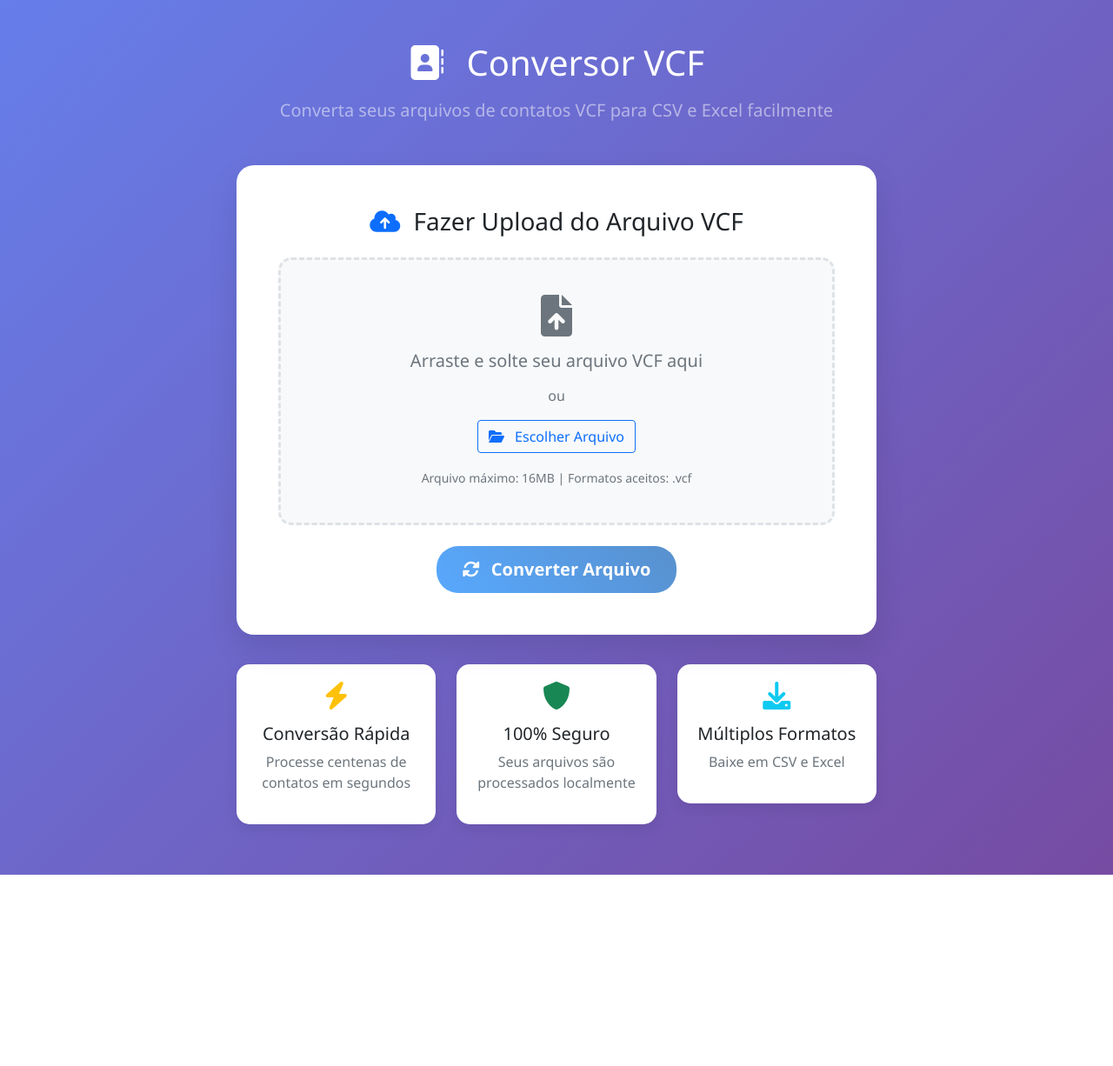
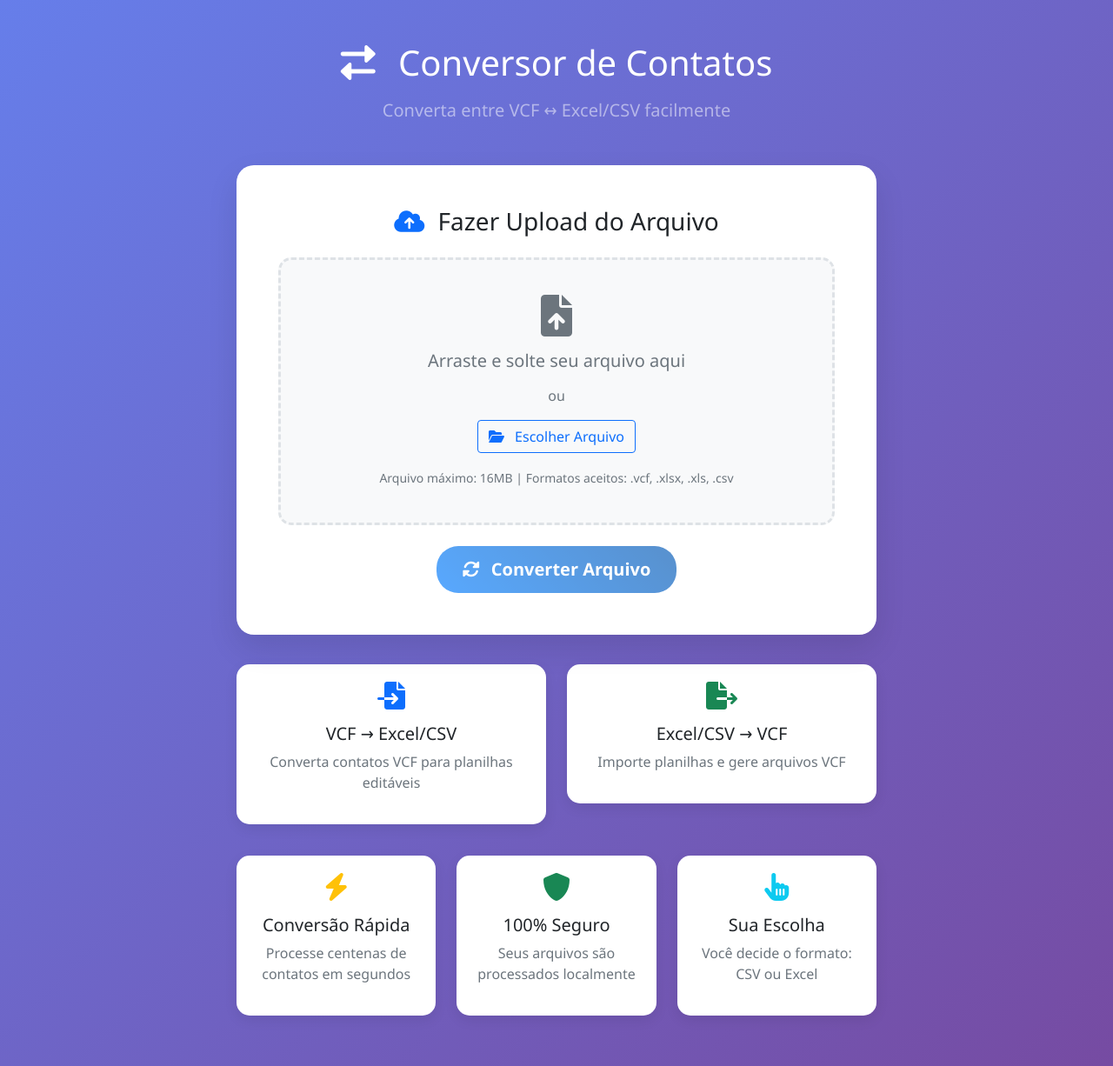
Before and after one commit to andremartins30/conversor-vcf, a Flask app: page / in a window 1280 px wide. Shown: the whole page at 87% size. Before the commit the page ends 1006 px from the top, so only its background shows below. Run offline with Flask 3, Linux system fonts and the light colour scheme; some libraries are stand-ins or nearby versions.

Commit message:
Feature: Adiciona conversão bidirecional VCF ↔ Excel/CSV
✨ Novas funcionalidades:
- Conversão VCF → CSV/Excel (separadamente, sem ZIP)
- Conversão Excel/CSV → VCF
- Detecção automática de colunas nome/telefone
- Usuário escolhe formato de download (CSV ou Excel)
- Interface atualizada para suportar múltiplos formatos
- Validação e limpeza de dados melhorada

🔧 Melhorias técnicas:
- Suporte a .vcf, .xlsx, .xls, .csv
- Geração de VCF compatível com padrão 3.0
- Templates dinâmicos baseados no tipo de conversão
- Arquivos de exemplo para testes

```diff
--- a/app.py
+++ b/app.py
@@ -5,7 +5,6 @@ import os
 import tempfile
 from datetime import datetime
 from werkzeug.utils import secure_filename
-import zipfile
 
 app = Flask(__name__)
 app.secret_key = os.environ.get('SECRET_KEY', 'vcf_converter_secret_key_2025')  # Para flash messages
@@ -13,7 +12,7 @@ app.secret_key = os.environ.get('SECRET_KEY', 'vcf_converter_secret_key_2025')
 # Configurações
 UPLOAD_FOLDER = 'uploads'
 MAX_FILE_SIZE = 16 * 1024 * 1024  # 16MB
-ALLOWED_EXTENSIONS = {'vcf'}
+ALLOWED_EXTENSIONS = {'vcf', 'xlsx', 'xls', 'csv'}
 
 app.config['UPLOAD_FOLDER'] = UPLOAD_FOLDER
 app.config['MAX_CONTENT_LENGTH'] = MAX_FILE_SIZE  # 16MB max
@@ -24,6 +23,126 @@ os.makedirs(UPLOAD_FOLDER, exist_ok=True)
 def allowed_file(filename):
     return '.' in filename and \
            filename.rsplit('.', 1)[1].lower() in ALLOWED_EXTENSIONS
+
+def detectar_tipo_arquivo(filename):
+    """Detecta o tipo do arquivo baseado na extensão"""
+    ext = filename.rsplit('.', 1)[1].lower() if '.' in filename else ''
+    if ext == 'vcf':
+        return 'vcf'
+    elif ext in ['xlsx', 'xls', 'csv']:
+        return 'planilha'
+    return 'desconhecido'
+
+def gerar_vcf_contatos(contatos):
+    """Gera conteúdo VCF a partir de lista de contatos"""
+    vcf_content = []
+
+    for contato in contatos:
+        nome = contato.get('Nome', '').strip()
+        telefone = contato.get('Telefone', '').strip()
+
+        if not nome and not telefone:
+            continue
+
+        vcf_content.append("BEGIN:VCARD")
+        vcf_content.append("VERSION:3.0")
+
+        if nome:
+            # Nome formatado
+            vcf_content.append(f"FN:{nome}")
+            # Nome estruturado (sobrenome;nome)
+            partes_nome = nome.split(' ', 1)
+            if len(partes_nome) > 1:
+                vcf_content.append(f"N:{partes_nome[-1]};{partes_nome[0]};;;")
+            else:
+                vcf_content.append(f"N:{nome};;;;")
+
+        if telefone:
+            # Remove caracteres especiais do telefone, mas mantém + no início
+            telefone_limpo = re.sub(r'[^\d\+]', '', telefone)
+            if telefone_limpo:
+                vcf_content.append(f"TEL;TYPE=CELL:{telefone_limpo}")
+
+        vcf_content.append("END:VCARD")
+        vcf_content.append("")  # Linha em branco entre contatos
+
+    return '\n'.join(vcf_content)
+
+def ler_planilha_contatos(arquivo_path):
+    """Lê contatos de arquivo Excel/CSV"""
+    contatos = []
+
+    try:
+        # Detecta extensão
+        ext = arquivo_path.rsplit('.', 1)[1].lower()
+
+        if ext == 'csv':
+            # Tenta diferentes encodings para CSV
+            for encoding in ['utf-8', 'latin-1', 'cp1252']:
+                try:
+                    df = pd.read_csv(arquivo_path, encoding=encoding)
+                    break
+                except UnicodeDecodeError:
+                    continue
+            else:
+                raise Exception("Não foi possível detectar a codificação do arquivo CSV")
+        else:
+            # Excel
+            df = pd.read_excel(arquivo_path)
+
+        print(f"Colunas encontradas: {list(df.columns)}")
+        print(f"Primeiras linhas:\n{df.head()}")
+
+        # Detecta colunas automaticamente
+        nome_col = None
+        telefone_col = None
+
+        # Procura por colunas de nome
+        for col in df.columns:
+            col_lower = str(col).lower()
+            if any(palavra in col_lower for palavra in ['nome', 'name', 'contato', 'pessoa']):
+                nome_col = col
+                break
+
+        # Procura por colunas de telefone
+        for col in df.columns:
+            col_lower = str(col).lower()
+            if any(palavra in col_lower for palavra in ['telefone', 'phone', 'fone', 'celular', 'tel', 'mobile']):
+                telefone_col = col
+                break
+
+        # Se não encontrou, usa as duas primeiras colunas
+        if not nome_col and len(df.columns) > 0:
+            nome_col = df.columns[0]
+        if not telefone_col and len(df.columns) > 1:
+            telefone_col = df.columns[1]
+
+        print(f"Usando coluna nome: {nome_col}")
+        print(f"Usando coluna telefone: {telefone_col}")
+
+        # Extrai contatos
+        for index, row in df.iterrows():
+            nome = str(row[nome_col]).strip() if nome_col and pd.notna(row[nome_col]) else ''
+            telefone = str(row[telefone_col]).strip() if telefone_col and pd.notna(row[telefone_col]) else ''
+
+            # Ignora linhas vazias ou com 'nan'
+            if nome.lower() in ['nan', ''] and telefone.lower() in ['nan', '']:
+                continue
+            if nome.lower() == 'nan':
+                nome = ''
+            if telefone.lower() == 'nan':
+                telefone = ''
+
+            contatos.append({
+                'Nome': nome,
+                'Telefone': telefone
+            })
+
+        return contatos
+
+    except Exception as e:
+        print(f"Erro ao ler planilha: {e}")
+        raise Exception(f"Erro ao processar planilha: {str(e)}")
 
 def extrair_contatos_manual(arquivo_vcf):
     """Extrai contatos usando regex"""
@@ -105,48 +224,75 @@ def upload_file():
     if file and allowed_file(file.filename):
         print("Arquivo válido, processando...")
         filename = secure_filename(file.filename)
+        tipo_arquivo = detectar_tipo_arquivo(filename)
 
-        # Cria arquivo temporário
-        with tempfile.NamedTemporaryFile(delete=False, suffix='.vcf') as temp_file:
+        # Cria arquivo temporário com extensão correta
+        file_extension = filename.rsplit('.', 1)[1].lower()
+        with tempfile.NamedTemporaryFile(delete=False, suffix=f'.{file_extension}') as temp_file:
             file.save(temp_file.name)
             temp_path = temp_file.name
 
         try:
-            # Processa o arquivo
-            print(f"Extraindo contatos de: {temp_path}")
-            contatos = extrair_contatos_manual(temp_path)
-            print(f"Contatos extraídos: {len(contatos)}")
+            print(f"Tipo de arquivo detectado: {tipo_arquivo}")
+            print(f"Processando arquivo: {temp_path}")
 
-            if not contatos:
-                flash('Nenhum contato foi encontrado no arquivo VCF')
-                return redirect(url_for('upload_file'))
+            # Processa baseado no tipo
+            if tipo_arquivo == 'vcf':
+                # VCF para CSV/Excel
+                contatos = extrair_contatos_manual(temp_path)
+                print(f"Contatos extraídos do VCF: {len(contatos)}")
 
-            # Cria DataFrame
-            df = pd.DataFrame(contatos)
+                if not contatos:
+                    flash('Nenhum contato foi encontrado no arquivo VCF')
+                    return redirect(url_for('upload_file'))
 
-            # Gera arquivos de saída em diretório temporário
-            with tempfile.TemporaryDirectory() as temp_dir:
-                csv_path = os.path.join(temp_dir, 'contatos.csv')
-                excel_path = os.path.join(temp_dir, 'contatos.xlsx')
-                zip_path = os.path.join(temp_dir, 'contatos_convertidos.zip')
+                # Gera CSV e Excel separadamente
+                df = pd.DataFrame(contatos)
+                base_name = filename.rsplit('.', 1)[0]
 
-                # Salva arquivos
+                # Salva CSV
+                csv_filename = f'{base_name}_contatos.csv'
+                csv_path = os.path.join(UPLOAD_FOLDER, csv_filename)
                 df.to_csv(csv_path, index=False, encoding='utf-8')
+
+                # Salva Excel
+                excel_filename = f'{base_name}_contatos.xlsx'
+                excel_path = os.path.join(UPLOAD_FOLDER, excel_filename)
                 df.to_excel(excel_path, index=False)
-
-                # Cria ZIP com ambos os arquivos
-                with zipfile.ZipFile(zip_path, 'w') as zipf:
-                    zipf.write(csv_path, 'contatos.csv')
-                    zipf.write(excel_path, 'contatos.xlsx')
-
-                # Copia o ZIP para um local permanente temporário
-                final_zip_path = os.path.join(UPLOAD_FOLDER, f'resultado_{filename}.zip')
-                import shutil
-                shutil.copy2(zip_path, final_zip_path)
 
                 return render_template('resultado.html',
                                      num_contatos=len(contatos),
-                                     download_file=f'resultado_{filename}.zip')
+                                     csv_file=csv_filename,
+                                     xlsx_file=excel_filename,
+                                     tipo_conversao='vcf_para_planilha')
+
+            elif tipo_arquivo == 'planilha':
+                # Excel/CSV para VCF
+                contatos = ler_planilha_contatos(temp_path)
+                print(f"Contatos extraídos da planilha: {len(contatos)}")
+
+                if not contatos:
+                    flash('Nenhum contato foi encontrado na planilha')
+                    return redirect(url_for('upload_file'))
+
+                # Gera VCF
+                vcf_content = gerar_vcf_contatos(contatos)
+                base_name = filename.rsplit('.', 1)[0]
+                vcf_filename = f'{base_name}_contatos.vcf'
+                vcf_path = os.path.join(UPLOAD_FOLDER, vcf_filename)
+
+                # Salva arquivo VCF
+                with open(vcf_path, 'w', encoding='utf-8') as f:
+                    f.write(vcf_content)
+
+                return render_template('resultado.html',
+                                     num_contatos=len(contatos),
+                                     vcf_file=vcf_filename,
+                                     tipo_conversao='planilha_para_vcf')
+
+            else:
+                flash('Tipo de arquivo não suportado')
+                return redirect(url_for('upload_file'))
 
         except Exception as e:
             print(f"Erro ao processar arquivo: {e}")
@@ -160,7 +306,7 @@ def upload_file():
                 pass
     else:
         print("Arquivo inválido")
-        flash('Tipo de arquivo não permitido. Use apenas arquivos .vcf')
+        flash('Tipo de arquivo não permitido. Use apenas arquivos .vcf, .xlsx, .xls ou .csv')
         return redirect(url_for('upload_file'))
 
 @app.route('/download/<filename>')
--- /dev/null
+++ b/exemplo_contatos.csv
@@ -0,0 +1,6 @@
+Nome,Telefone
+João Silva,+5511987654321
+Maria Santos,11999887766
+Pedro Oliveira,+5511988776655
+Ana Costa,11977665544
+Carlos Ferreira,+5511966554433
--- /dev/null
+++ b/static/style.css
@@ -0,0 +1,34 @@
+/* Arquivo CSS personalizado para o Conversor VCF */
+
+.upload-area {
+    transition: all 0.3s ease;
+}
+
+.upload-area:hover {
+    transform: translateY(-2px);
+    box-shadow: 0 8px 25px rgba(0, 0, 0, 0.1);
+}
+
+.download-btn {
+    transition: all 0.3s ease;
+}
+
+.download-btn:hover {
+    transform: translateY(-3px);
+}
+
+.card {
+    transition: all 0.3s ease;
+}
+
+.card:hover {
+    transform: translateY(-5px);
+    box-shadow: 0 20px 40px rgba(0, 0, 0, 0.1);
+}
+
+@media (max-width: 768px) {
+    .download-btn {
+        width: 100%;
+        margin: 5px 0;
+    }
+}
--- a/templates/upload.html
+++ b/templates/upload.html
@@ -5,8 +5,10 @@
     <meta charset="UTF-8">
     <meta name="viewport" content="width=device-width, initial-scale=1.0">
     <title>Conversor VCF - Upload</title>
+    <link rel="icon" type="image/svg+xml" href="{{ url_for('static', filename='favicon.svg') }}">
     <link href="https://cdn.jsdelivr.net/npm/bootstrap@5.1.3/dist/css/bootstrap.min.css" rel="stylesheet">
     <link href="https://cdnjs.cloudflare.com/ajax/libs/font-awesome/6.0.0/css/all.min.css" rel="stylesheet">
+    <link href="{{ url_for('static', filename='style.css') }}" rel="stylesheet">
     <style>
         body {
             background: linear-gradient(135deg, #667eea 0%, #764ba2 100%);
@@ -70,11 +72,11 @@
                 <!-- Header -->
                 <div class="text-center mb-5">
                     <h1 class="text-white mb-3">
-                        <i class="fas fa-address-book me-3"></i>
-                        Conversor VCF
+                        <i class="fas fa-exchange-alt me-3"></i>
+                        Conversor de Contatos
                     </h1>
                     <p class="text-white-50 lead">
-                        Converta seus arquivos de contatos VCF para CSV e Excel facilmente
+                        Converta entre VCF ↔ Excel/CSV facilmente
                     </p>
                 </div>
 
@@ -83,7 +85,7 @@
                     <div class="card-body p-5">
                         <h3 class="card-title text-center mb-4">
                             <i class="fas fa-cloud-upload-alt text-primary me-2"></i>
-                            Fazer Upload do Arquivo VCF
+                            Fazer Upload do Arquivo
                         </h3>
 
                         <!-- Flash Messages -->
@@ -100,12 +102,12 @@
                         {% endwith %}
 
                         <form method="post" enctype="multipart/form-data" id="uploadForm">
-                            <input type="file" name="file" accept=".vcf" class="form-control d-none" id="fileInput"
+                            <input type="file" name="file" accept=".vcf,.xlsx,.xls,.csv" class="form-control d-none" id="fileInput"
                                 required>
                             <div class="upload-area" id="uploadArea">
                                 <div id="uploadContent">
                                     <i class="fas fa-file-upload fa-3x text-muted mb-3"></i>
-                                    <h5 class="text-muted mb-3">Arraste e solte seu arquivo VCF aqui</h5>
+                                    <h5 class="text-muted mb-3">Arraste e solte seu arquivo aqui</h5>
                                     <p class="text-muted mb-3">ou</p>
                                     <button type="button" class="btn btn-outline-primary"
                                         onclick="document.getElementById('fileInput').click()">
@@ -113,7 +115,7 @@
                                         Escolher Arquivo
                                     </button>
                                     <p class="text-muted mt-3 mb-0">
-                                        <small>Arquivo máximo: 16MB | Formatos aceitos: .vcf</small>
+                                        <small>Arquivo máximo: 16MB | Formatos aceitos: .vcf, .xlsx, .xls, .csv</small>
                                     </p>
                                 </div>
                             </div>
@@ -130,6 +132,23 @@
 
                 <!-- Features -->
                 <div class="row">
+                    <div class="col-md-6">
+                        <div class="feature-card text-center">
+                            <i class="fas fa-file-import fa-2x text-primary mb-3"></i>
+                            <h5>VCF → Excel/CSV</h5>
+                            <p class="text-muted">Converta contatos VCF para planilhas editáveis</p>
+                        </div>
+                    </div>
+                    <div class="col-md-6">
+                        <div class="feature-card text-center">
+                            <i class="fas fa-file-export fa-2x text-success mb-3"></i>
+                            <h5>Excel/CSV → VCF</h5>
+                            <p class="text-muted">Importe planilhas e gere arquivos VCF</p>
+                        </div>
+                    </div>
+                </div>
+
+                <div class="row mt-3">
                     <div class="col-md-4">
                         <div class="feature-card text-center">
                             <i class="fas fa-bolt fa-2x text-warning mb-3"></i>
@@ -146,9 +165,9 @@
                     </div>
                     <div class="col-md-4">
                         <div class="feature-card text-center">
-                            <i class="fas fa-download fa-2x text-info mb-3"></i>
-                            <h5>Múltiplos Formatos</h5>
-                            <p class="text-muted">Baixe em CSV e Excel</p>
+                            <i class="fas fa-hand-pointer fa-2x text-info mb-3"></i>
+                            <h5>Sua Escolha</h5>
+                            <p class="text-muted">Você decide o formato: CSV ou Excel</p>
                         </div>
                     </div>
                 </div>
```
Also changed, not shown: criar_exemplo.py (added, +23 -0 lines), templates/resultado.html (+83 -11 lines), static/favicon.svg (added), 1 other file.
